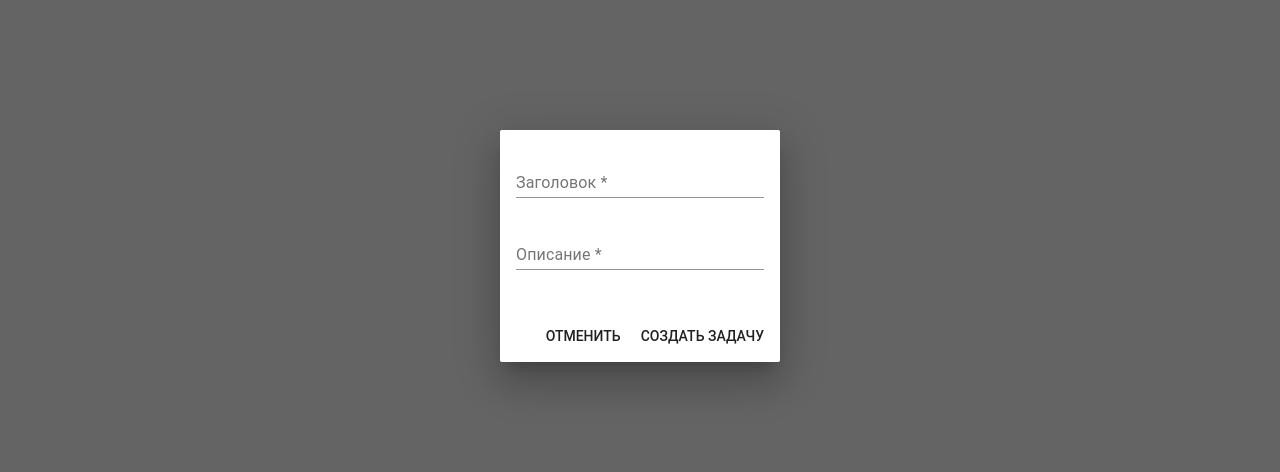
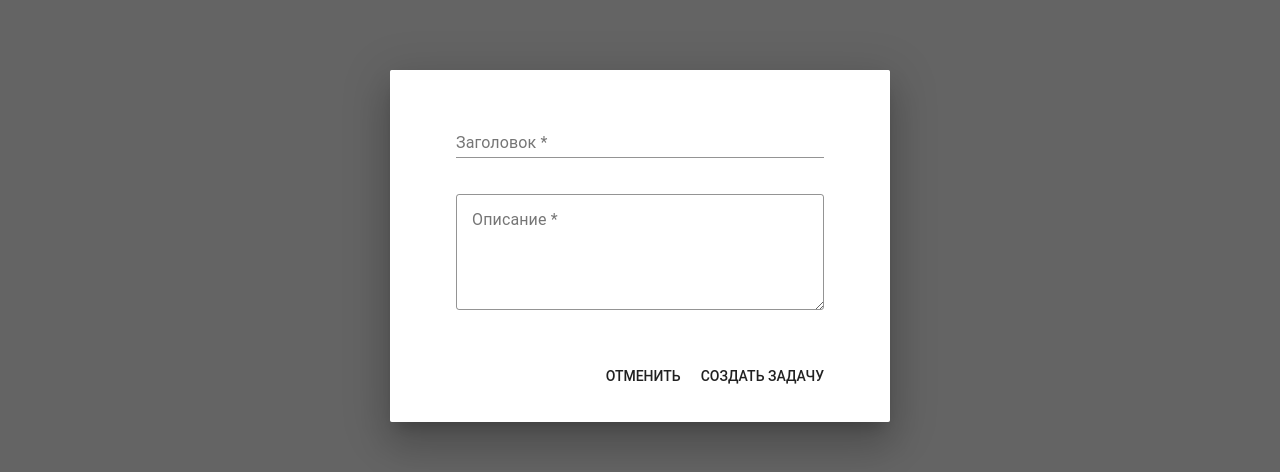
Before and after one commit to Andrejvmire/vi-tech-school-vue, a Vue app: page /tasks in a window 1280 px wide. Both pictures are taken after a click on the button "СОЗДАТЬ ЗАДАЧУ". Shown: the part 154-626 px from the top of the page. Built offline with nearby package versions, Linux system fonts and the light colour scheme; no server answers.

Commit message:
реализована валидация полей формы добавления задачи

```diff
--- a/src/views/TaskList.vue
+++ b/src/views/TaskList.vue
@@ -14,22 +14,23 @@
       </router-link>
     </md-list>
     <md-dialog :md-active.sync="isCreateModalShow">
-      <md-card class="card">
+      <md-card class="create-task">
         <md-card-content>
-          <md-field>
+          <md-field :class="getValidationClass('title')">
             <label>Заголовок *</label>
-            <md-input v-model="title"></md-input>
+            <md-input v-model="form.title"></md-input>
+            <span class="md-error">Поле обязательно для заполнения</span>
           </md-field>
-          <md-field>
+          <md-field :class="getValidationClass('message')">
             <label>Описание *</label>
-            <md-input v-model="message"></md-input>
+            <md-textarea v-model="form.message"></md-textarea>
+            <span class="md-error">Поле обязательно для заполнения</span>
           </md-field>
-          <span v-if="error" class="error">{{ error }}</span>
         </md-card-content>
 
         <md-card-actions>
           <md-button @click="isCreateModalShow = false">Отменить</md-button>
-          <md-button @click="createTask">Создать задачу</md-button>
+          <md-button @click="validateForm">Создать задачу</md-button>
         </md-card-actions>
       </md-card>
     </md-dialog>
@@ -38,16 +39,31 @@
 
 <script>
 import { mapActions, mapState } from 'vuex';
+import { validationMixin } from 'vuelidate';
+import { required } from 'vuelidate/lib/validators';
 
 export default {
   name: 'TripleLine',
+  mixins: [validationMixin],
   data() {
     return {
       isCreateModalShow: false,
-      title: '',
-      message: '',
+      form: {
+        title: '',
+        message: '',
+      },
       error: '',
     };
+  },
+  validations: {
+    form: {
+      title: {
+        required,
+      },
+      message: {
+        required,
+      },
+    },
   },
   mounted() {
     this.getTasks();
@@ -61,17 +77,21 @@ export default {
       this.isCreateModalShow = true;
     },
     validateForm() {
-      let isValid = true;
+      this.$v.$touch();
+      if (!this.$v.$invalid) {
+        this.createTask();
+      }
+    },
+    getValidationClass(fieldName) {
+      const field = this.$v.form[fieldName];
 
-      if (!this.title || !this.message) {
-        this.error = 'Заполните обязательные поля';
-        isValid = false;
+      if (field) {
+        return {
+          'md-invalid': field.$invalid && field.$dirty,
+        };
       }
-
-      return isValid;
     },
     async createTask() {
-      if (!this.validateForm()) return;
       try {
         await this.$api.post('request/add', {
           title: this.title,
@@ -183,7 +203,7 @@ export default {
 }
 
 .create-task {
-  padding: 50px;
+  padding: 20px 50px;
   min-width: 500px;
   max-width: 100%;
 }
```
